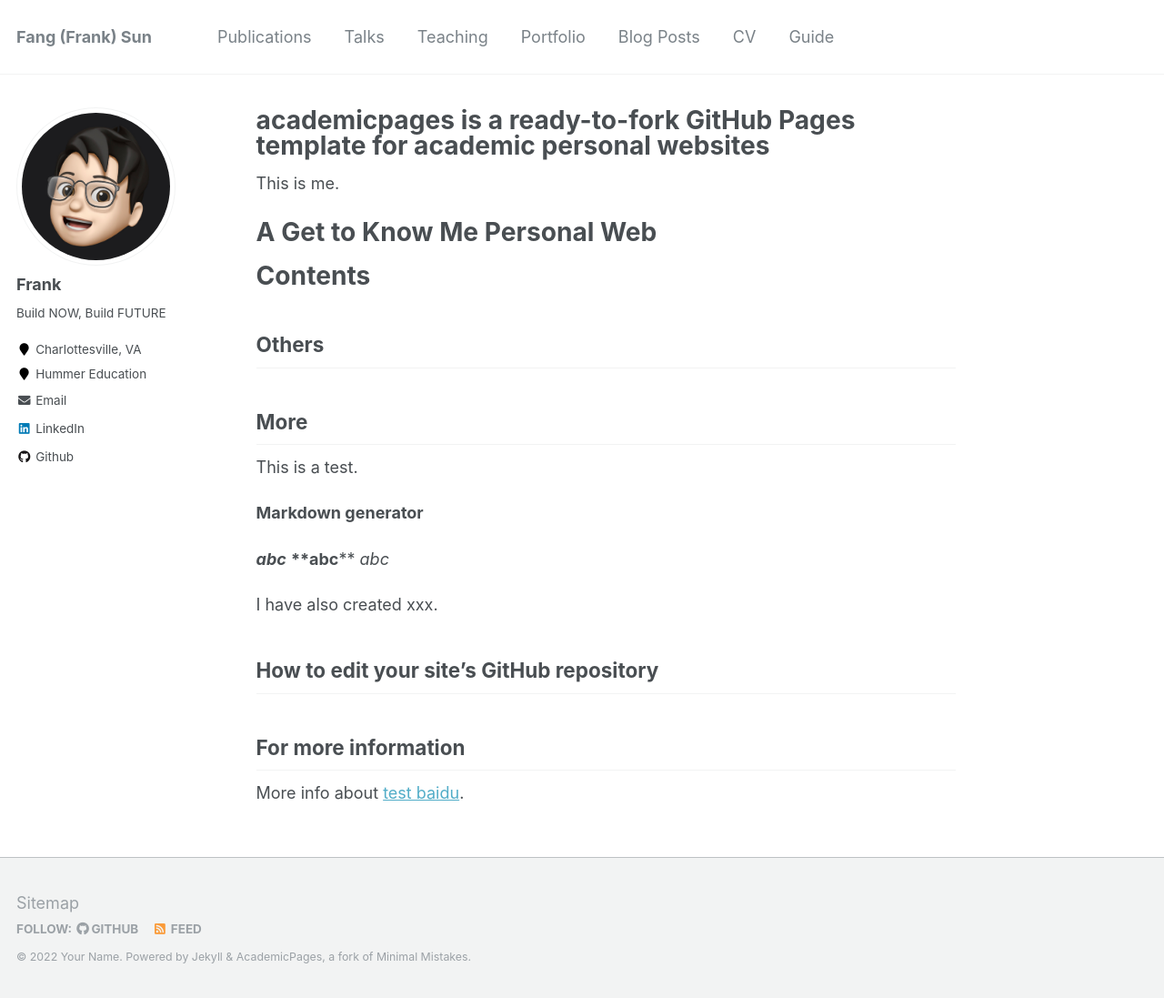
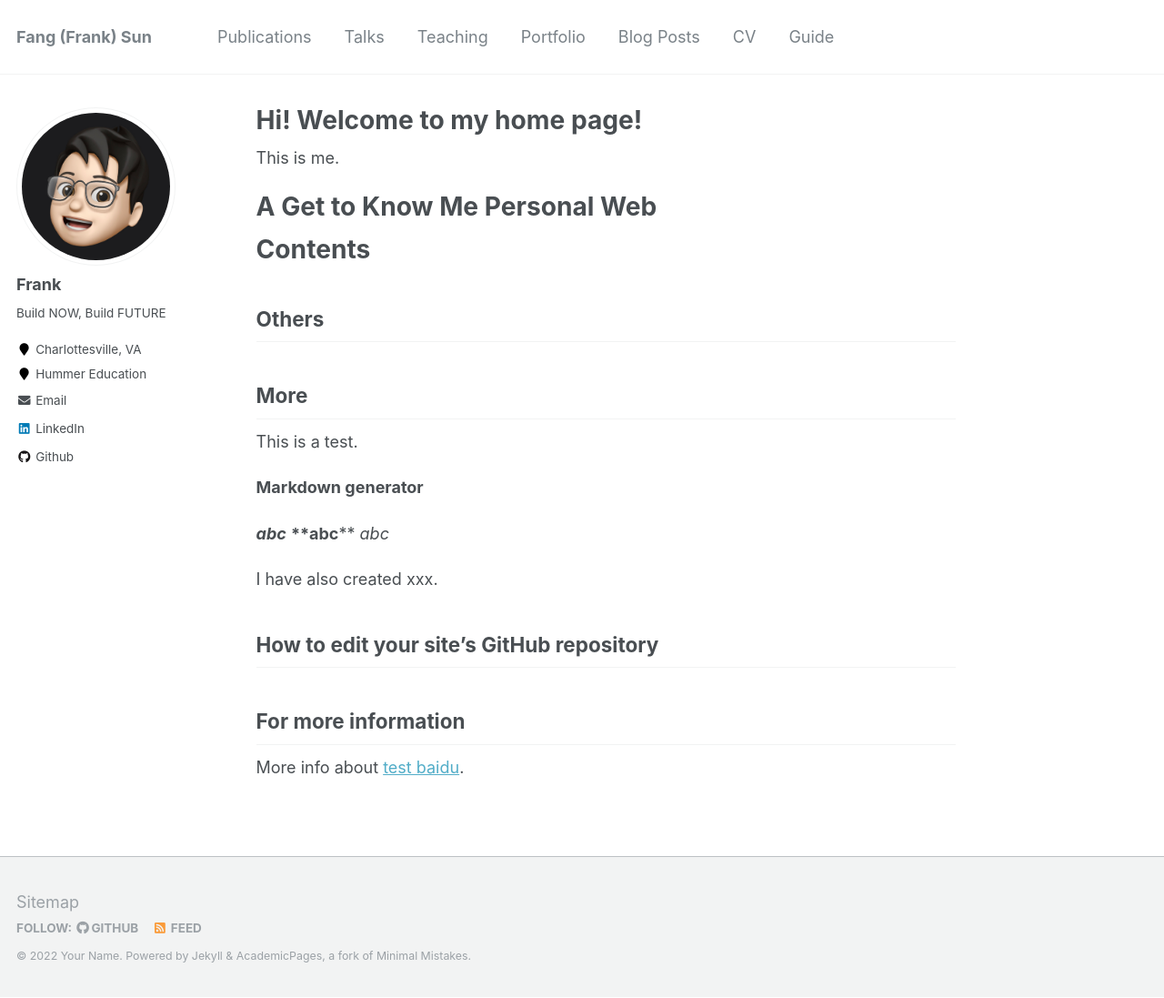
Before and after one commit to FangFrankSun/AcademicPage, a Jekyll site: the page built from _pages/about.md, in a window 1280 px wide and 1097 px high. Shown: the whole window at 91% size. Built offline with Jekyll 4.4.1, drawn with Linux system fonts in a browser that asks for light colours.

Commit message:
Update about.md

```diff
--- a/_pages/about.md
+++ b/_pages/about.md
@@ -1,6 +1,6 @@
 ---
 permalink: /
-title: "academicpages is a ready-to-fork GitHub Pages template for academic personal websites"
+title: "Hi! Welcome to my home page!"
 excerpt: "About me"
 author_profile: true
 redirect_from:
```
